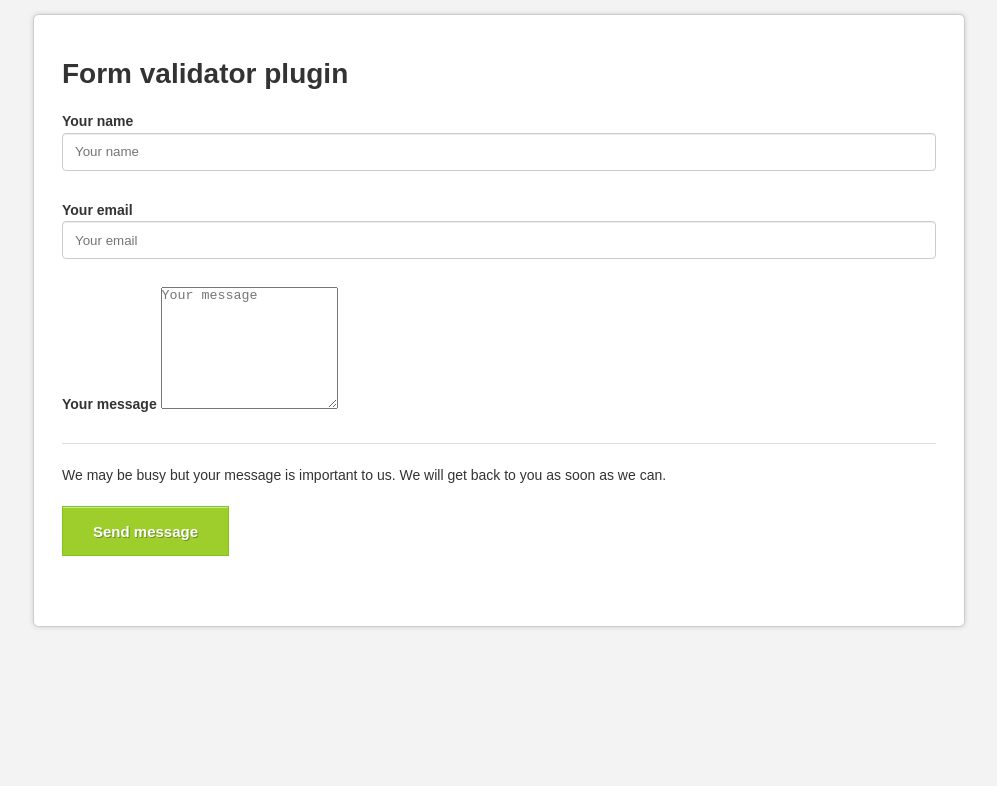
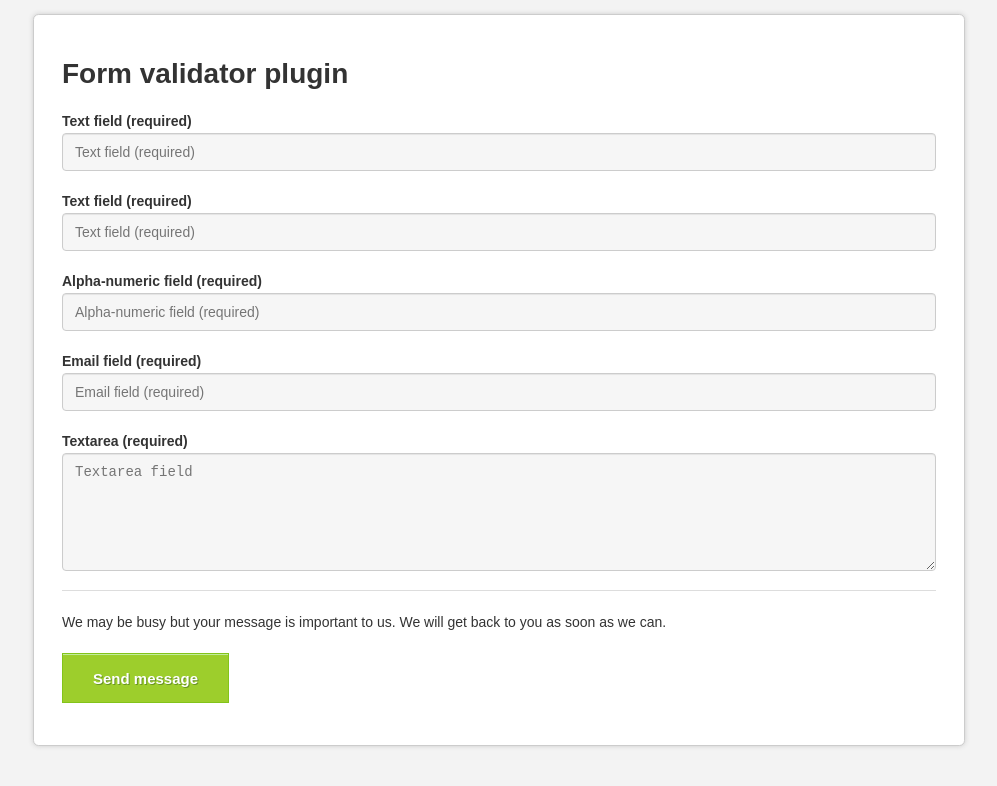
Before and after one commit to mlmedia/form_validator, a plain HTML site: page index.html in a window 1280 px wide. Shown: the whole page, without its empty margins (141-1138 px from the left). Drawn offline with Linux system fonts and the light colour scheme.

Commit message:
- changing some markup

```diff
--- a/css/main.css
+++ b/css/main.css
@@ -140,6 +140,108 @@ input[type="text"],input[type="password"],input[type="email"],input[type="tel"],
     padding:10px 14px;
 }
 
+input[type="text"],
+input[type="password"],
+input[type="email"],
+input[type="tel"],
+input[type="search"],
+select,
+textarea {
+	-o-transition:border-color ease-in-out .15s,box-shadow ease-in-out .15s;
+	-webkit-box-shadow:inset 0 1px 1px rgba(0,0,0,.075);
+	-webkit-transition:border-color ease-in-out .15s,-webkit-box-shadow ease-in-out .15s;
+	background-color:#f6f6f6;
+	background-image:none;
+	border:1px solid #ccc;
+	border-radius:4px;
+	box-shadow:inset 0 1px 1px rgba(0,0,0,.075);
+	color:#555;
+	display:block;
+	font-size:1em;
+	line-height:1.42857143;
+	padding:8px 12px;
+	transition:border-color ease-in-out .15s,box-shadow ease-in-out .15s;
+	width:100%;
+}
+
+textarea {
+	resize:vertical;
+	max-width:100%;
+}
+
+input[type="text"],
+input[type="password"],
+input[type="email"],
+input[type="tel"],
+input[type="search"],
+select {
+	height:38px;
+}
+
+input[type="submit"] {
+	cursor:pointer;
+}
+
+.checkbox label {
+	cursor:pointer;
+}
+
+.form_wrap {
+	background-color:1em;
+
+}
+
+.field_group {
+	margin:1em 0 1.4em;
+}
+
+.field {
+	margin:0;
+}
+
+.form_inline .field {
+	clear:none;
+	display:inline-block;
+	width:auto;
+	margin:0.6em 0.6em 0.6em 0;
+}
+
+.form_horiz .field {
+	width:100%;
+	display:table;
+	margin:0.6em 0 1.4em;
+}
+
+.form_horiz .field .label {
+	width:20%;
+	vertical-align:top;
+	display:table-cell;
+}
+
+.form_horiz .field .control {
+	width:80%;
+	display:table-cell;
+}
+
+.form_horiz .field .control ul.inline_list li {
+	margin-right:1em;
+}
+
+.errors_container {
+	color:#ff0000;
+}
+
+.error_field input[type="text"],
+.error_field input[type="password"],
+.error_field input[type="email"],
+.error_field input[type="tel"],
+.error_field input[type="search"],
+.error_field select,
+.error_field textarea {
+	border-color:#ff0000;
+	background-color:#ffffcc;
+}
+
 /* mobile */
 @media max-width979px{
     .container {
--- a/index.html
+++ b/index.html
@@ -14,27 +14,41 @@
 		<div class="whitebox">
 			<h1>Form validator plugin</h1>
 			<form id="my_form" action="thanks.html" method="post">
-				<div class="error_container"><!-- displays all error messages in the form via JS --></div>
+				<div class="errors_container"><!-- displays all error messages in the form via JS --></div>
 				<div class="field_group">
 					<div class="field">
-						<label class="sr_only"><b>Your name</b></label>
-						<input type="text" id="contact_name" name="contact_name" value="" placeholder="Your name"
-						data-required-error="Name required">
+						<label class="sr_only"><b>Text field (required)</b></label>
+						<input type="text" id="text_field" name="text_field" value="" placeholder="Text field (required)"
+						data-required-error="Text field required">
 					</div>
 				</div>
 				<div class="field_group">
 					<div class="field">
-						<label class="sr_only"><b>Your email</b></label>
-						<input type="text" id="contact_email" name="contact_email" value="" placeholder="Your email"
+						<label class="sr_only"><b>Text field (required)</b></label>
+						<input type="text" id="text_field_2" name="text_field_2" value="" placeholder="Text field (required)"
+						data-required-error="Here's another field required error message!">
+					</div>
+				</div>
+				<div class="field_group">
+					<div class="field">
+						<label class="sr_only"><b>Alpha-numeric field (required)</b></label>
+						<input type="text" id="alphanumeric_field" name="alphanumeric_field" value="" placeholder="Alpha-numeric field (required)"
+						data-required-error="Alpha-numeric field required">
+					</div>
+				</div>
+				<div class="field_group">
+					<div class="field">
+						<label class="sr_only"><b>Email field (required)</b></label>
+						<input type="text" id="email_field" name="email_field" value="" placeholder="Email field (required)"
 						data-required-error="Email required"
 						data-email-error="Valid email required">
 					</div>
 				</div>
 				<div class="field_group">
 					<div class="field">
-						<label class="sr_only"><b>Your message</b></label>
-						<textarea type="text" id="contact_message" name="contact_message" rows="8" placeholder="Your message"
-						data-required-error="Message required"></textarea>
+						<label class="sr_only"><b>Textarea (required)</b></label>
+						<textarea type="text" id="textarea_field" name="textarea_field" rows="5" placeholder="Textarea field"
+						data-required-error="Textarea field required"></textarea>
 					</div>
 				</div>
 				<hr>
--- a/js/form_validator.js
+++ b/js/form_validator.js
@@ -25,7 +25,7 @@
 		 *	  - "data-numeric-error" - error message thrown if field must be numeric only
 		 *	  - "data-float-error" - error message thrown if field must be float (xx.xx) only
 		 *    - "data-min-error" - error message thrown if field has a minimum number of characters
-		 *    - "data_min" - the minimum number of chars if using "min-error"
+		 *    - "data-min" - the minimum number of chars if using "min-error"
 		 *    - "data-max-error" - error message thrown if field has a maximum number of characters
 		 *    - "data-max" - the maximum number of chars if using "max-error"
 		 *    - "data-counterpart-error" - error thrown to a counterpart field (e.g. confirm password)
@@ -38,7 +38,7 @@
 
 			/* clear the errors */
 			form.find( '.errors' ).html( '' );
-			form.find( '.error_container' ).html( '' );
+			form.find( '.errors_container' ).html( '' );
 			form.find( '.error_field' ).removeClass( 'error_field' );
 			var errors = { };
 
@@ -158,8 +158,8 @@
 						field_group.find( '.error_container' ).html( value );
 						field_group.addClass( 'error_field' );
 
-						/* displays all errors into the errors container */
-						$( '.errors' ).append( value + '<br />' );
+						/* displays all errors into the errors_container - if desired */
+						$( '.errors_container' ).append( value + '<br />' );
 					}
 				});
 
```
